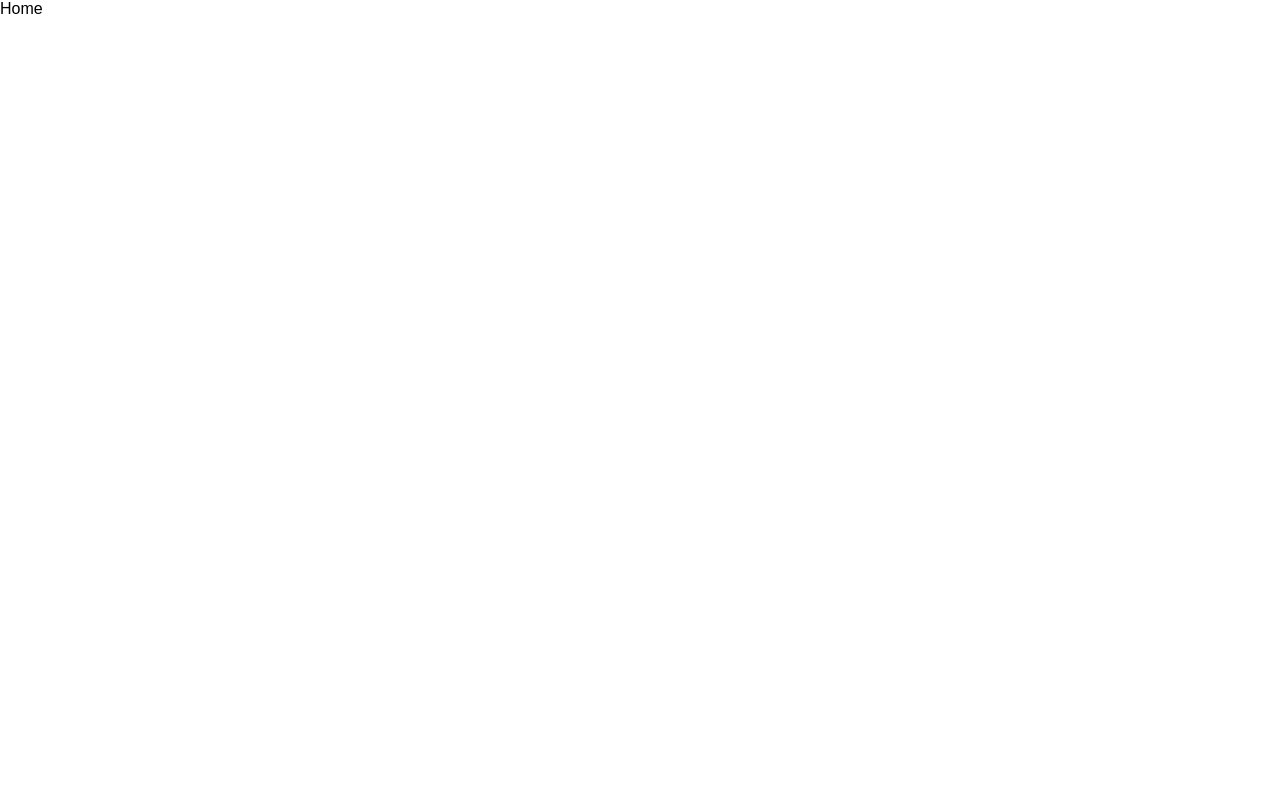
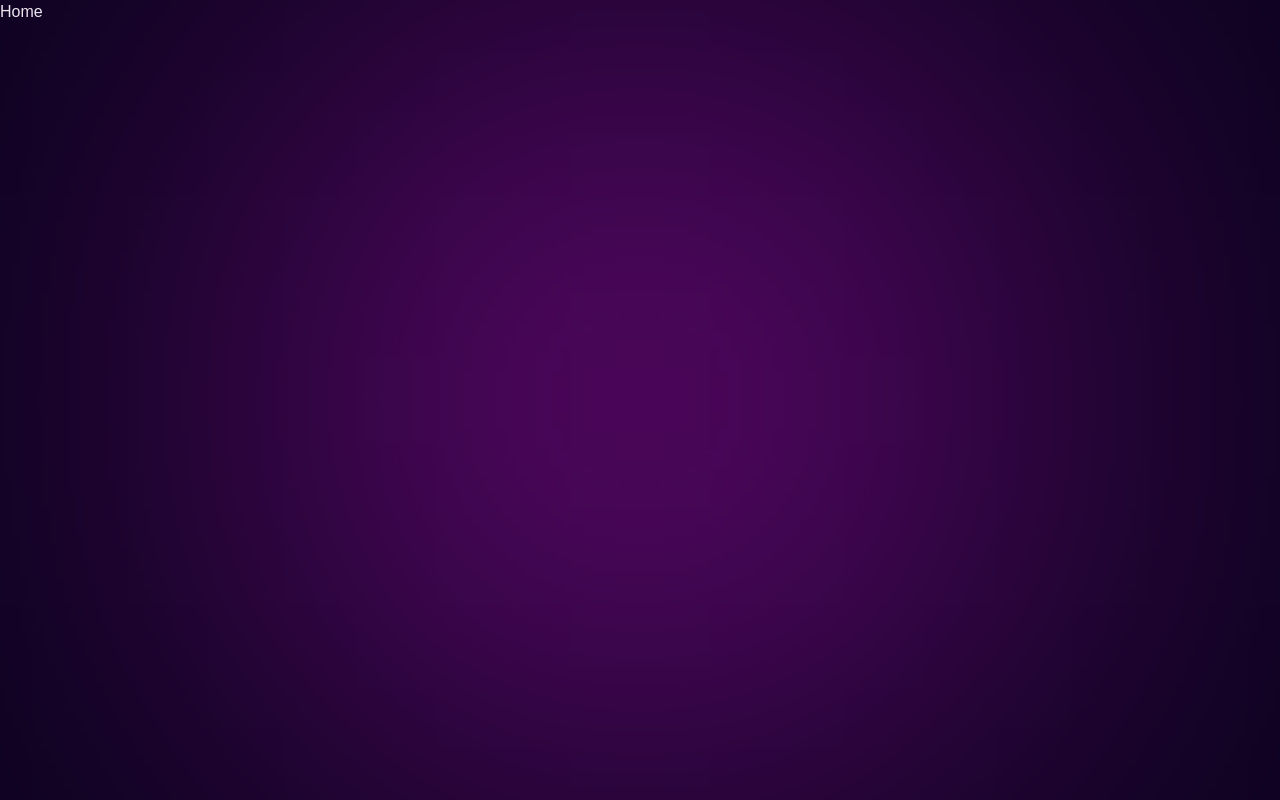
Before and after one commit to team-somehow/three-transform, a React (Vite) app in the folder frontend/: page / in a window 1280 px wide. Built offline with nearby package versions, Linux system fonts and the light colour scheme.

Commit message:
feat(App): Add ThemeProvider, background of app

```diff
--- a/frontend/src/App.jsx
+++ b/frontend/src/App.jsx
@@ -1,10 +1,13 @@
 import { RouterProvider } from "react-router-dom";
 import router from "./config/router";
+import StyleThemeProvider from "./theme/ThemeProvider";
 
 function App() {
   return (
     <>
-      <RouterProvider router={router} />
+      <StyleThemeProvider>
+        <RouterProvider router={router} />
+      </StyleThemeProvider>
     </>
   );
 }
--- a/frontend/src/index.css
+++ b/frontend/src/index.css
@@ -8,4 +8,29 @@
 
 body {
   font-family: sans-serif;
+  position: relative;
+  min-width: 100vw;
+  min-height: 100vh;
 }
+body::after {
+  content: "";
+  position: absolute;
+  top: 50%;
+  left: 50%;
+  transform: translate(-50%, -50%);
+  transform-origin: center center;
+  background: #c00dc8;
+  width: 504px;
+  height: 504px;
+  filter: blur(250px);
+  animation: motion 10s alternate infinite ease-in-out;
+}
+
+@keyframes motion {
+  0% {
+    transform: translate(-50%, -50%) scale(0.8);
+  }
+  100% {
+    transform: translate(-50%, -50%) scale(1);
+  }
+}
--- /dev/null
+++ b/frontend/src/theme/ThemeProvider.jsx
@@ -0,0 +1,42 @@
+import { createTheme, CssBaseline, ThemeProvider } from "@mui/material";
+
+const StyleThemeProvider = (props) => {
+  const useTheme = createTheme({
+    palette: {
+      mode: "dark",
+      primary: {
+        main: "#10316B",
+        light: "#0B409C",
+      },
+      secondary: {
+        main: "#ff9800",
+      },
+      background: {
+        default: "#0B031E",
+        paper: "#0B031E",
+      },
+      text: {
+        primary: "#EEEEF0",
+      },
+    },
+    typography: {
+      fontFamily: "Poppins, sans-serif",
+      fontWeightLight: 400,
+      fontWeightRegular: 500,
+      fontWeightMedium: 600,
+      fontWeightBold: 900,
+    },
+    shape: {
+      borderRadius: 10,
+    },
+  });
+
+  return (
+    <ThemeProvider theme={useTheme}>
+      <CssBaseline />
+      {props.children}
+    </ThemeProvider>
+  );
+};
+
+export default StyleThemeProvider;
```
